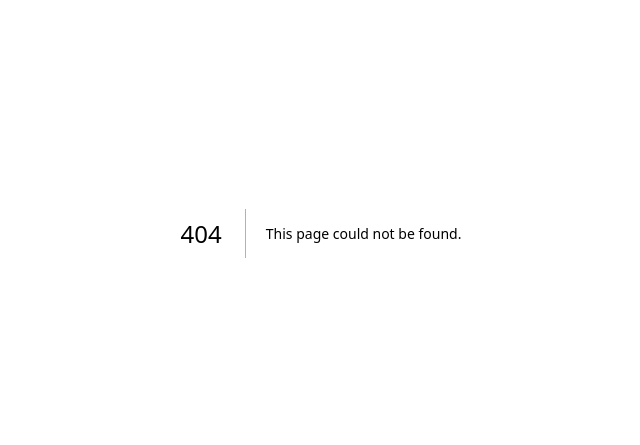
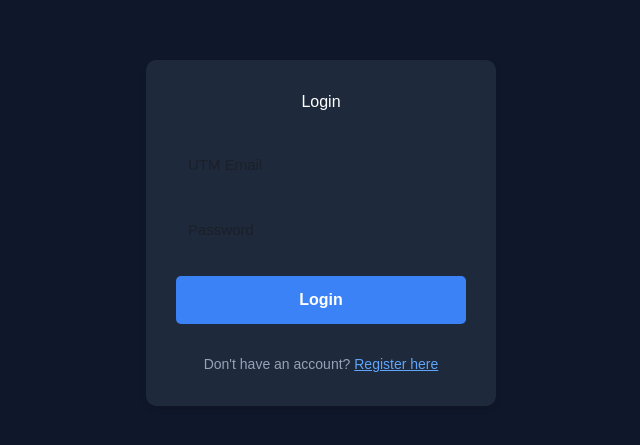
Before and after one commit to tnkhanok01-hub/programme-system, a Next.js app: page /login in a window 1280 px wide. Before the commit this address had no page. Shown: the part 167-612 px from the top of the page, without its empty margins (319-959 px from the left). Built offline with nearby package versions, Linux system fonts and the light colour scheme; no server answers.

Commit message:
feat: complete login page UI and route redirection

```diff
--- /dev/null
+++ b/app/login/page.js
@@ -0,0 +1,179 @@
+'use client';
+
+import { useState } from 'react';
+import { useRouter } from 'next/navigation';
+import Link from 'next/link';
+import { supabase } from '../../lib/supabaseClient';
+
+export default function Login() {
+  // State variables to store user inputs and UI feedback
+  const [email, setEmail] = useState('');
+  const [password, setPassword] = useState('');
+  const [message, setMessage] = useState('');
+  const [isLoading, setIsLoading] = useState(false);
+
+  // App Router navigation hook for redirecting users
+  const router = useRouter();
+
+  const handleLogin = async () => {
+    // Reset message and set loading state before processing
+    setMessage('');
+    setIsLoading(true);
+
+    // Basic validation to ensure fields are not empty
+    if (!email || !password) {
+      setMessage('⚠️ Please enter both email and password.');
+      setIsLoading(false);
+      return;
+    }
+
+    // Authenticate the user using Supabase Auth
+    const { data: authData, error: authError } = await supabase.auth.signInWithPassword({
+      email,
+      password,
+    });
+
+    if (authError) {
+      setMessage('❌ ' + authError.message);
+      setIsLoading(false);
+      return;
+    }
+
+    // Fetch the user's role from the public.profiles table
+    const { data: profileData, error: profileError } = await supabase
+      .from('profiles')
+      .select('role')
+      .eq('id', authData.user.id)
+      .single();
+
+    if (profileError || !profileData) {
+      setMessage('❌ Failed to fetch user profile. Please contact support.');
+      setIsLoading(false);
+      return;
+    }
+
+    // Role-based redirection logic
+    setMessage('✅ Login successful! Redirecting...');
+
+    const userRole = profileData.role;
+
+    // Redirect the user to their respective dashboard based on their role
+    if (userRole === 'superadmin') {
+      router.push('/superadmin');
+    } else if (userRole === 'admin') {
+      router.push('/admin');
+    } else {
+      // Default fallback is the student dashboard
+      router.push('/student');
+    }
+  };
+
+  return (
+    <div style={styles.container}>
+      <div style={styles.card}>
+        <h2 style={styles.title}>Login</h2>
+
+        <input
+          type="email"
+          placeholder="UTM Email"
+          style={styles.input}
+          onChange={(e) => setEmail(e.target.value)}
+          disabled={isLoading}
+        />
+
+        <input
+          type="password"
+          placeholder="Password"
+          style={styles.input}
+          onChange={(e) => setPassword(e.target.value)}
+          disabled={isLoading}
+        />
+
+        <button
+          style={styles.button}
+          onClick={handleLogin}
+          disabled={isLoading}
+        >
+          {isLoading ? 'Logging in...' : 'Login'}
+        </button>
+
+        {/* Display feedback messages to the user */}
+        {message && <p style={styles.message}>{message}</p>}
+
+        {/* Navigation link to the registration page */}
+        <div style={styles.linkContainer}>
+          <span style={styles.linkText}>Don&apos;t have an account? </span>
+          <Link href="/register" style={styles.link}>
+            Register here
+          </Link>
+        </div>
+      </div>
+    </div>
+  );
+}
+
+const styles = {
+  container: {
+    minHeight: '100vh',
+    display: 'flex',
+    justifyContent: 'center',
+    alignItems: 'center',
+    backgroundColor: '#0f172a',
+    padding: '20px',
+  },
+  card: {
+    backgroundColor: '#1e293b',
+    padding: '30px',
+    borderRadius: '10px',
+    width: '100%',
+    maxWidth: '350px',
+    display: 'flex',
+    flexDirection: 'column',
+    gap: '18px',
+    boxShadow: '0 4px 6px -1px rgba(0, 0, 0, 0.1)',
+  },
+  title: {
+    color: 'white',
+    textAlign: 'center',
+    margin: '0 0 10px 0',
+  },
+  input: {
+    padding: '12px',
+    borderRadius: '5px',
+    border: 'none',
+    outline: 'none',
+    fontSize: '15px',
+  },
+  button: {
+    padding: '12px',
+    borderRadius: '5px',
+    border: 'none',
+    backgroundColor: '#3b82f6',
+    color: 'white',
+    fontSize: '16px',
+    fontWeight: 'bold',
+    cursor: 'pointer',
+    marginTop: '5px',
+    transition: 'background-color 0.2s',
+  },
+  message: {
+    color: '#e2e8f0',
+    fontSize: '14px',
+    textAlign: 'center',
+    marginTop: '5px',
+  },
+  linkContainer: {
+    textAlign: 'center',
+    marginTop: '10px',
+  },
+  linkText: {
+    color: '#94a3b8',
+    fontSize: '14px',
+  },
+  link: {
+    color: '#60a5fa',
+    textDecoration: 'underline',
+    fontSize: '14px',
+    cursor: 'pointer',
+  },
+};
```
